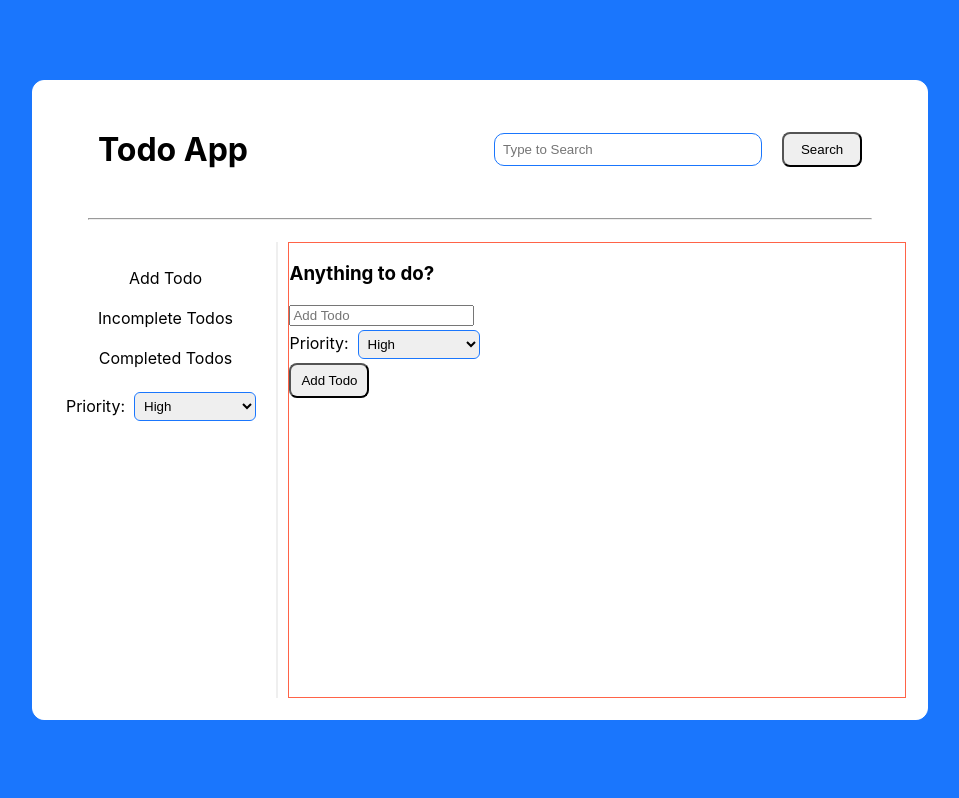
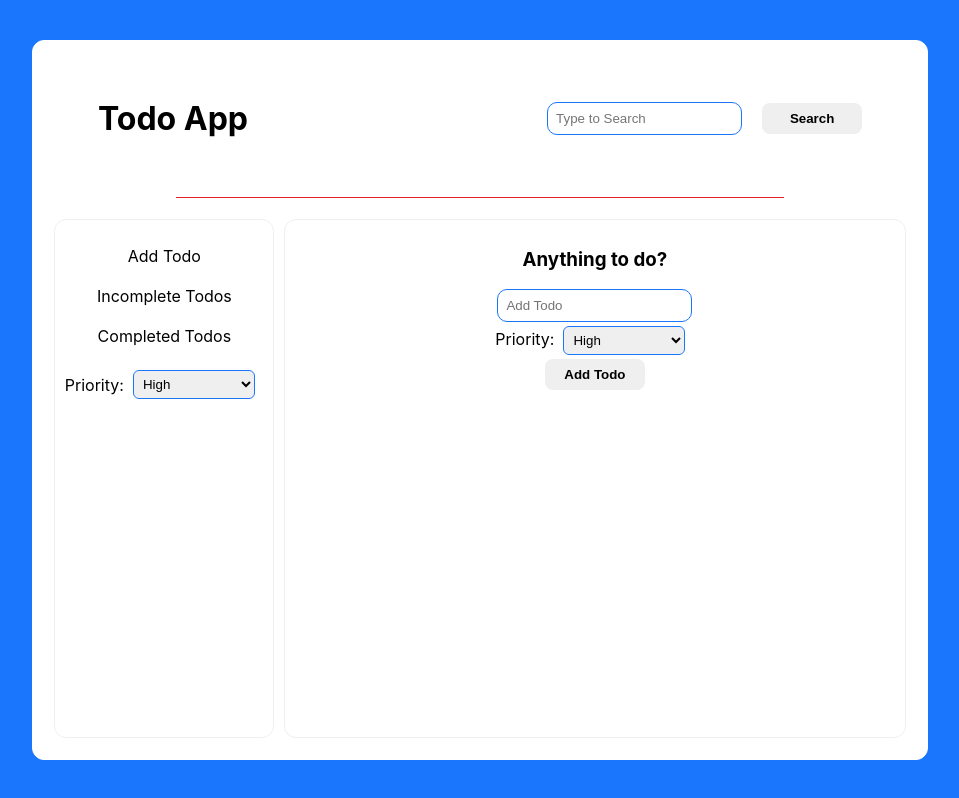
Before and after one commit to SandeSydney/todo-react, a React (Create React App) app: page / in a window 1280 px wide. Shown: the whole page, without its empty margins (160-1119 px from the left). Built offline with nearby package versions, Linux system fonts and the light colour scheme.

Commit message:
More styling

```diff
--- a/src/Components/Body/body.css
+++ b/src/Components/Body/body.css
@@ -3,14 +3,19 @@ body {
 }
 
 button {
-    width: 80px;
+    width: 100px;
     padding: 8px;
     border-radius: 8px;
+    border-style: none;
     cursor: pointer;
+    font-weight: bold;
 }
 
 hr {
-    width: 90%;
+    width: 70%;
+    height: 1px;
+    background-color: #E32227;
+    border: none;
 }
 
 .selector {
@@ -18,6 +23,11 @@ hr {
     flex-wrap: wrap;
     align-items: center;
     justify-content: center;
+}
+
+#searchBtn{
+    background-color: #0070E0;
+    color: #ffffff;
 }
 
 #priority {
@@ -43,7 +53,7 @@ hr {
     border: 1px solid white;
     border-radius: 12px;
     min-width: 70%;
-    min-height: 80vh;
+    min-height: 90vh;
     display: flex;
     flex-direction: column;
     padding: 1%;
@@ -66,8 +76,7 @@ hr {
     gap: 20px;
 }
 
-.searchDiv input {
-    width: 250px;
+input {
     padding: 8px;
     border: 1px solid #1a76fd;
     border-radius: 10px;
@@ -75,7 +84,7 @@ hr {
 }
 
 .contentSection {
-    flex: 20;
+    flex: 10;
     display: flex;
     flex-wrap: wrap;
     padding: 1%;
@@ -90,7 +99,8 @@ hr {
     flex-direction: column;
     align-items: center;
     gap: 20px;
-    border-right: 2px solid #efefef;
+    border: 1px solid #efefef;
+    border-radius: 12px;
 }
 
 .leftNav a:hover {
@@ -102,6 +112,11 @@ hr {
 }
 
 .contentDisplay {
-    border: 1px solid tomato;
+    border: 1px solid #efefef;
+    border-radius: 12px;
     flex: 3;
+    padding: 1%;
+    display: flex;
+    flex-direction: column;
+    text-align: center;
 }
--- /dev/null
+++ b/src/Components/TodoForm/todoform.css
@@ -0,0 +1,21 @@
+.todo-form{
+    border: 1px solid #dfdfdf;
+    border-radius: 12px;
+    display: flex;
+    align-items: center;
+    justify-content: space-evenly;
+    padding: 10px;
+}
+
+.formElement{
+    display: flex;
+    flex-wrap: wrap;
+    justify-content: space-between;
+    align-items: center;
+    gap: 10px;
+}
+
+.todo-form #addTodo{
+    color: antiquewhite;
+    background-color: green;
+}
```
